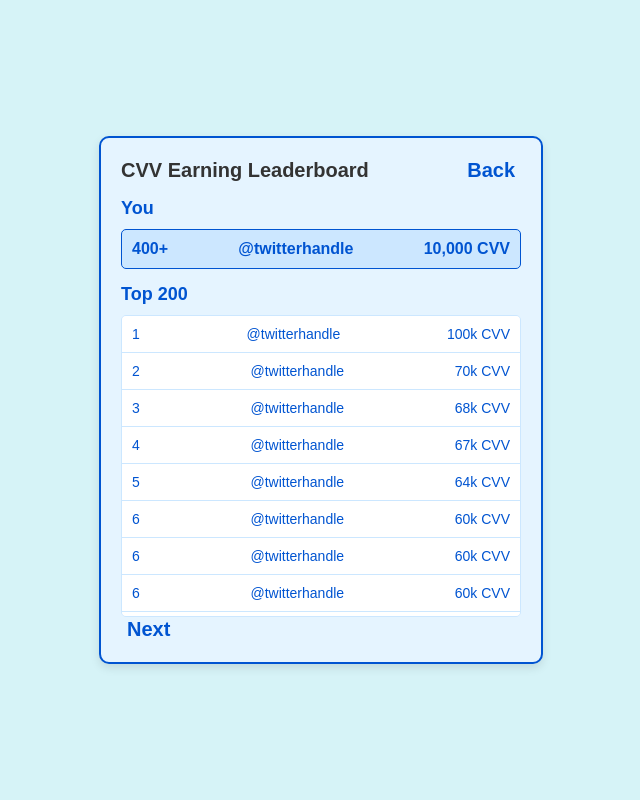
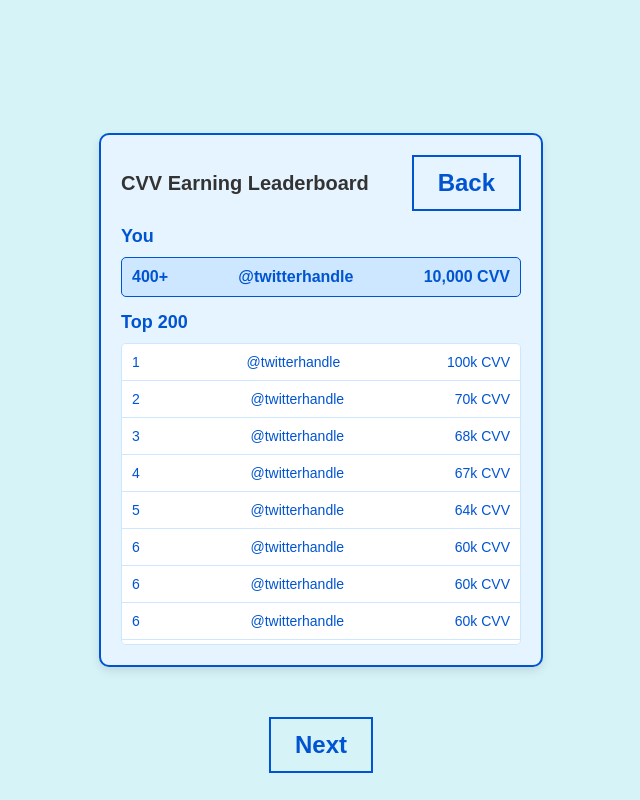
Before and after one commit to MohitAhir102/work, a React (Create React App) app in the folder my-app/: page /leaderboard in a window 1280 px wide. Shown: the whole page, without its empty margins (319-959 px from the left). Built offline with nearby package versions, Linux system fonts and the light colour scheme; a web font is replaced by a local one.

Commit message:
change button

```diff
--- a/my-app/src/components/Destop 2/Desk.js
+++ b/my-app/src/components/Destop 2/Desk.js
@@ -1,5 +1,5 @@
 import React from 'react';
-// import Leaderboard from '../Leaderboard/Leaderboard';
+
 import Header from './Header';
 import Quests from './Quests';
 import Stats from './Stats';
@@ -7,13 +7,11 @@ import Stats from './Stats';
 const Desk = () => {
   return (
     <div>
-    <div>
 
       <Header/ >
-      {/* <Leaderboard /> */}
       <Quests />
       <Stats />
-    </div>
+
     </div>
   );
 }
--- a/my-app/src/components/Leaderboard/Leaderboard.css
+++ b/my-app/src/components/Leaderboard/Leaderboard.css
@@ -31,13 +31,33 @@
 }
 
 .close-button {
-  font-size: 20px;
+  font-size: 24px; /* Increased font size */
   font-weight: bold;
   color: #0054d1;
   background: none;
-  border: none;
+  border: 2px solid #0054d1; /* Optional border for better visibility */
+  padding: 12px 24px; /* Added padding for size */
   cursor: pointer;
+  display: inline-block;
 }
+
+.Next-button {
+  font-size: 24px; /* Increased font size */
+  font-weight: bold;
+  color: #0054d1;
+  background: none;
+  border: 2px solid #0054d1; /* Optional border for better visibility */
+  padding: 12px 24px; /* Added padding for size */
+  cursor: pointer;
+  display: inline-block; /* Ensures block-like sizing without breaking layout */
+
+  /* Centering */
+  position: absolute;
+  top: 115%;
+  left: 50%;
+  transform: translate(-50%, -50%);
+}
+
 
 /* Section Titles ("You" and "Top 200") */
 .section-title {
--- a/my-app/src/components/Leaderboard/Leaderboard.js
+++ b/my-app/src/components/Leaderboard/Leaderboard.js
@@ -80,7 +80,7 @@ const Leaderboard = () => {
           </div>
         ))}
       </div>
-      <button className="close-button" onClick={() => navigate("/Destop")}>
+      <button className="Next-button" onClick={() => navigate("/Destop")}>
           Next
         </button>
     </div>
```
